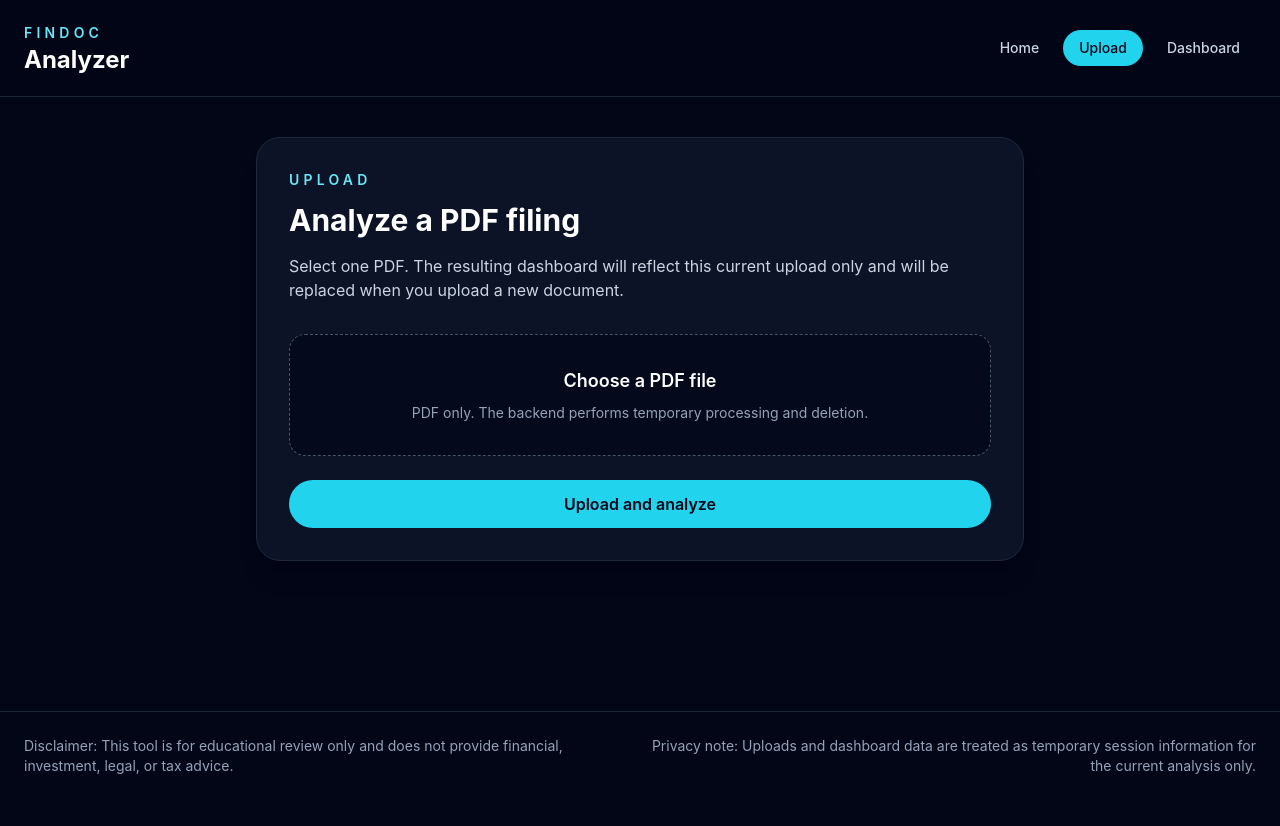
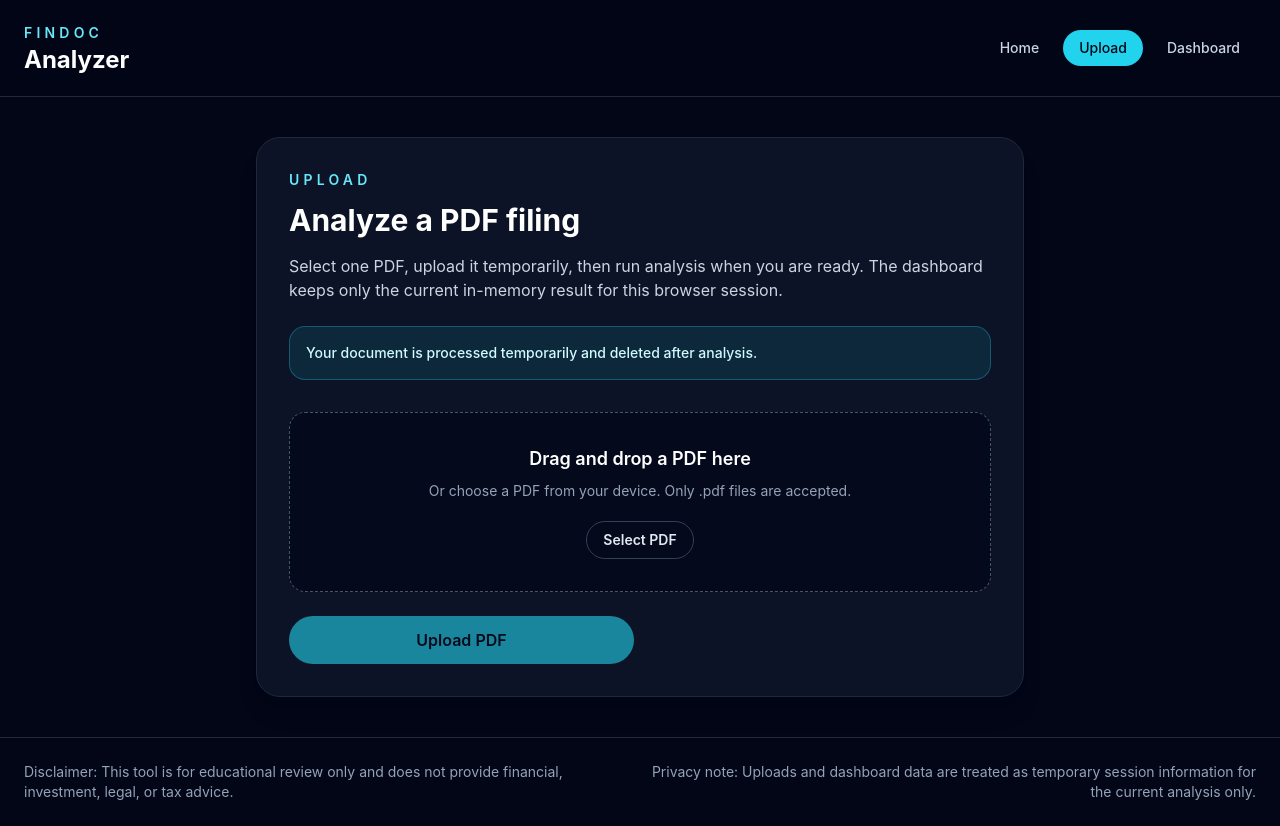
Before and after one commit to BioPlg/findoc-analyzer, a React (Vite) app in the folder frontend/: page / in a window 1280 px wide. Both pictures are taken after a click on the button "Start with an upload". Before the commit the page ends 800 px from the top, so only its background shows below. Built offline with nearby package versions, Linux system fonts and the light colour scheme; no server answers.

Commit message:
Create frontend upload workflow

```diff
--- a/frontend/src/pages/UploadPage.tsx
+++ b/frontend/src/pages/UploadPage.tsx
@@ -1,6 +1,10 @@
-import { FormEvent, useState } from "react";
-import { uploadAndAnalyzeFinancialDocument } from "../services/api";
-import type { AnalysisResult } from "../types/analysis";
+import { ChangeEvent, DragEvent, useRef, useState } from "react";
+import {
+  analyzeUploadedDocument,
+  ApiRequestError,
+  uploadFinancialDocument,
+} from "../services/api";
+import type { AnalysisResult, TemporaryUploadResponse } from "../types/analysis";
 import type { AppRoute } from "../utils/router";
 import { routes } from "../utils/router";
 
@@ -9,30 +13,150 @@ interface UploadPageProps {
   onNavigate: (route: AppRoute) => void;
 }
 
+type UploadStep = "idle" | "uploading" | "uploaded" | "analyzing";
+
+type ErrorContext = "upload" | "analysis";
+
+const TEMPORARY_PROCESSING_MESSAGE =
+  "Your document is processed temporarily and deleted after analysis.";
+
+function isPdfFile(file: File): boolean {
+  const hasPdfName = file.name.toLowerCase().endsWith(".pdf");
+  const hasPdfType = file.type === "application/pdf" || file.type === "application/x-pdf";
+
+  return hasPdfName && (hasPdfType || file.type === "");
+}
+
+function isGeminiRateLimit(error: unknown): boolean {
+  if (!(error instanceof ApiRequestError)) {
+    return false;
+  }
+
+  const detail = `${error.message} ${error.detail ?? ""}`.toLowerCase();
+  return (
+    error.status === 429 ||
+    detail.includes("rate limit") ||
+    detail.includes("quota") ||
+    detail.includes("resource_exhausted") ||
+    detail.includes("too many requests")
+  );
+}
+
+function getFriendlyErrorMessage(error: unknown, context: ErrorContext): string {
+  if (error instanceof ApiRequestError && !error.status) {
+    return "Backend unavailable. Please make sure the API server is running and try again.";
+  }
+
+  if (isGeminiRateLimit(error)) {
+    return "Gemini rate limit reached. Please wait a moment, then try analyzing again.";
+  }
+
+  if (context === "upload") {
+    if (error instanceof ApiRequestError && error.status === 400) {
+      return "Invalid file. Please select a valid PDF document.";
+    }
+
+    return "Upload failed. Please try uploading the PDF again.";
+  }
+
+  return "Analysis failed. Please try again, or upload a different PDF if the issue continues.";
+}
+
 export function UploadPage({ onAnalysisComplete, onNavigate }: UploadPageProps) {
   const [selectedFile, setSelectedFile] = useState<File | null>(null);
-  const [isAnalyzing, setIsAnalyzing] = useState(false);
+  const [uploadResponse, setUploadResponse] = useState<TemporaryUploadResponse | null>(null);
+  const [step, setStep] = useState<UploadStep>("idle");
   const [error, setError] = useState<string | null>(null);
+  const [isDragging, setIsDragging] = useState(false);
+  const fileInputRef = useRef<HTMLInputElement | null>(null);
 
-  async function handleSubmit(event: FormEvent<HTMLFormElement>) {
-    event.preventDefault();
+  const canUpload = selectedFile !== null && step !== "uploading" && step !== "analyzing";
+  const canAnalyze = uploadResponse !== null && step !== "analyzing";
 
-    if (!selectedFile) {
-      setError("Choose a PDF financial document before starting analysis.");
+  function resetUploadForNewFile(file: File | null) {
+    setSelectedFile(file);
+    setUploadResponse(null);
+    setStep("idle");
+  }
+
+  function selectFile(file: File | null) {
+    setError(null);
+
+    if (!file) {
+      resetUploadForNewFile(null);
       return;
     }
 
-    setIsAnalyzing(true);
+    if (!isPdfFile(file)) {
+      resetUploadForNewFile(null);
+      setError("Invalid file. Please select a PDF document.");
+      if (fileInputRef.current) {
+        fileInputRef.current.value = "";
+      }
+      return;
+    }
+
+    resetUploadForNewFile(file);
+  }
+
+  function handleFileInputChange(event: ChangeEvent<HTMLInputElement>) {
+    selectFile(event.target.files?.[0] ?? null);
+  }
+
+  function handleDragOver(event: DragEvent<HTMLLabelElement>) {
+    event.preventDefault();
+    event.dataTransfer.dropEffect = "copy";
+    setIsDragging(true);
+  }
+
+  function handleDragLeave(event: DragEvent<HTMLLabelElement>) {
+    if (!event.currentTarget.contains(event.relatedTarget as Node | null)) {
+      setIsDragging(false);
+    }
+  }
+
+  function handleDrop(event: DragEvent<HTMLLabelElement>) {
+    event.preventDefault();
+    setIsDragging(false);
+    selectFile(event.dataTransfer.files?.[0] ?? null);
+  }
+
+  async function handleUpload() {
+    if (!selectedFile) {
+      setError("Invalid file. Please select a PDF document.");
+      return;
+    }
+
+    setStep("uploading");
     setError(null);
 
     try {
-      const result = await uploadAndAnalyzeFinancialDocument(selectedFile);
+      const response = await uploadFinancialDocument(selectedFile);
+      setUploadResponse(response);
+      setStep("uploaded");
+    } catch (caughtError) {
+      setUploadResponse(null);
+      setStep("idle");
+      setError(getFriendlyErrorMessage(caughtError, "upload"));
+    }
+  }
+
+  async function handleAnalyze() {
+    if (!uploadResponse) {
+      setError("Upload a PDF before starting analysis.");
+      return;
+    }
+
+    setStep("analyzing");
+    setError(null);
+
+    try {
+      const result = await analyzeUploadedDocument(uploadResponse.file_id);
       onAnalysisComplete(result);
       onNavigate(routes.dashboard);
     } catch (caughtError) {
-      setError(caughtError instanceof Error ? caughtError.message : "Analysis failed.");
-    } finally {
-      setIsAnalyzing(false);
+      setStep("uploaded");
+      setError(getFriendlyErrorMessage(caughtError, "analysis"));
     }
   }
 
@@ -43,40 +167,89 @@ export function UploadPage({ onAnalysisComplete, onNavigate }: UploadPageProps)
       </p>
       <h1 className="mt-3 text-3xl font-bold text-white">Analyze a PDF filing</h1>
       <p className="mt-4 text-slate-300">
-        Select one PDF. The resulting dashboard will reflect this current upload
-        only and will be replaced when you upload a new document.
+        Select one PDF, upload it temporarily, then run analysis when you are ready.
+        The dashboard keeps only the current in-memory result for this browser session.
       </p>
 
-      <form className="mt-8 space-y-6" onSubmit={handleSubmit}>
-        <label className="block rounded-2xl border border-dashed border-slate-600 bg-slate-950/70 p-8 text-center transition hover:border-cyan-300">
+      <div className="mt-6 rounded-2xl border border-cyan-400/30 bg-cyan-400/10 p-4 text-sm font-medium text-cyan-100">
+        {TEMPORARY_PROCESSING_MESSAGE}
+      </div>
+
+      <div className="mt-8 space-y-6">
+        <label
+          className={`block rounded-2xl border border-dashed p-8 text-center transition ${
+            isDragging
+              ? "border-cyan-300 bg-cyan-400/10"
+              : "border-slate-600 bg-slate-950/70 hover:border-cyan-300"
+          }`}
+          onDragOver={handleDragOver}
+          onDragLeave={handleDragLeave}
+          onDrop={handleDrop}
+        >
           <span className="block text-lg font-semibold text-white">
-            {selectedFile ? selectedFile.name : "Choose a PDF file"}
+            {selectedFile ? selectedFile.name : "Drag and drop a PDF here"}
           </span>
           <span className="mt-2 block text-sm text-slate-400">
-            PDF only. The backend performs temporary processing and deletion.
+            Or choose a PDF from your device. Only .pdf files are accepted.
           </span>
           <input
+            ref={fileInputRef}
             accept="application/pdf,.pdf"
             className="sr-only"
             type="file"
-            onChange={(event) => setSelectedFile(event.target.files?.[0] ?? null)}
+            onChange={handleFileInputChange}
           />
+          <span className="mt-5 inline-flex rounded-full border border-slate-700 px-4 py-2 text-sm font-semibold text-slate-200">
+            Select PDF
+          </span>
         </label>
 
+        {selectedFile ? (
+          <div className="rounded-2xl border border-slate-800 bg-slate-950/70 p-4 text-sm text-slate-300">
+            Selected file: <span className="font-semibold text-white">{selectedFile.name}</span>
+          </div>
+        ) : null}
+
+        {uploadResponse ? (
+          <div className="rounded-2xl border border-emerald-500/30 bg-emerald-500/10 p-4 text-sm text-emerald-100">
+            Upload complete: <span className="font-semibold">{uploadResponse.filename}</span>
+          </div>
+        ) : null}
+
+        {step === "analyzing" ? (
+          <div className="rounded-2xl border border-cyan-500/30 bg-slate-950/70 p-4 text-sm text-cyan-100" role="status">
+            Analyzing your PDF. This may take a moment…
+          </div>
+        ) : null}
+
         {error ? (
-          <div className="rounded-2xl border border-rose-900 bg-rose-950/50 p-4 text-rose-200">
+          <div className="rounded-2xl border border-rose-900 bg-rose-950/50 p-4 text-rose-200" role="alert">
             {error}
           </div>
         ) : null}
 
-        <button
-          className="w-full rounded-full bg-cyan-400 px-6 py-3 font-semibold text-slate-950 transition hover:bg-cyan-300 disabled:cursor-not-allowed disabled:opacity-60"
-          disabled={isAnalyzing}
-          type="submit"
-        >
-          {isAnalyzing ? "Uploading and analyzing..." : "Upload and analyze"}
-        </button>
-      </form>
+        <div className="grid gap-3 sm:grid-cols-2">
+          <button
+            className="rounded-full bg-cyan-400 px-6 py-3 font-semibold text-slate-950 transition hover:bg-cyan-300 disabled:cursor-not-allowed disabled:opacity-60"
+            disabled={!canUpload}
+            type="button"
+            onClick={handleUpload}
+          >
+            {step === "uploading" ? "Uploading…" : "Upload PDF"}
+          </button>
+
+          {uploadResponse ? (
+            <button
+              className="rounded-full bg-emerald-400 px-6 py-3 font-semibold text-slate-950 transition hover:bg-emerald-300 disabled:cursor-not-allowed disabled:opacity-60"
+              disabled={!canAnalyze}
+              type="button"
+              onClick={handleAnalyze}
+            >
+              {step === "analyzing" ? "Analyzing…" : "Analyze Document"}
+            </button>
+          ) : null}
+        </div>
+      </div>
     </section>
   );
 }
--- a/frontend/src/services/api.ts
+++ b/frontend/src/services/api.ts
@@ -2,6 +2,18 @@ import type { AnalysisResult, TemporaryUploadResponse } from "../types/analysis"
 
 const API_BASE_URL =
   import.meta.env.VITE_API_BASE_URL?.replace(/\/$/, "") ?? "http://localhost:8000";
+
+export class ApiRequestError extends Error {
+  readonly status?: number;
+  readonly detail?: string;
+
+  constructor(message: string, options: { status?: number; detail?: string } = {}) {
+    super(message);
+    this.name = "ApiRequestError";
+    this.status = options.status;
+    this.detail = options.detail;
+  }
+}
 
 async function parseJsonResponse<T>(response: Response): Promise<T> {
   if (response.ok) {
@@ -9,17 +21,19 @@ async function parseJsonResponse<T>(response: Response): Promise<T> {
   }
 
   let message = "The request failed. Please try again.";
+  let detail: string | undefined;
 
   try {
     const errorBody = (await response.json()) as { detail?: string };
     if (errorBody.detail) {
+      detail = errorBody.detail;
       message = errorBody.detail;
     }
   } catch {
     message = response.statusText || message;
   }
 
-  throw new Error(message);
+  throw new ApiRequestError(message, { detail, status: response.status });
 }
 
 export async function uploadFinancialDocument(
@@ -28,18 +42,32 @@ export async function uploadFinancialDocument(
   const formData = new FormData();
   formData.append("file", file);
 
-  const response = await fetch(`${API_BASE_URL}/api/upload`, {
-    method: "POST",
-    body: formData,
-  });
+  let response: Response;
+  try {
+    response = await fetch(`${API_BASE_URL}/api/upload`, {
+      method: "POST",
+      body: formData,
+    });
+  } catch (error) {
+    throw new ApiRequestError("Backend unavailable", {
+      detail: error instanceof Error ? error.message : undefined,
+    });
+  }
 
   return parseJsonResponse<TemporaryUploadResponse>(response);
 }
 
 export async function analyzeUploadedDocument(fileId: string): Promise<AnalysisResult> {
-  const response = await fetch(`${API_BASE_URL}/api/analyze/${fileId}`, {
-    method: "POST",
-  });
+  let response: Response;
+  try {
+    response = await fetch(`${API_BASE_URL}/api/analyze/${fileId}`, {
+      method: "POST",
+    });
+  } catch (error) {
+    throw new ApiRequestError("Backend unavailable", {
+      detail: error instanceof Error ? error.message : undefined,
+    });
+  }
 
   return parseJsonResponse<AnalysisResult>(response);
 }
```
